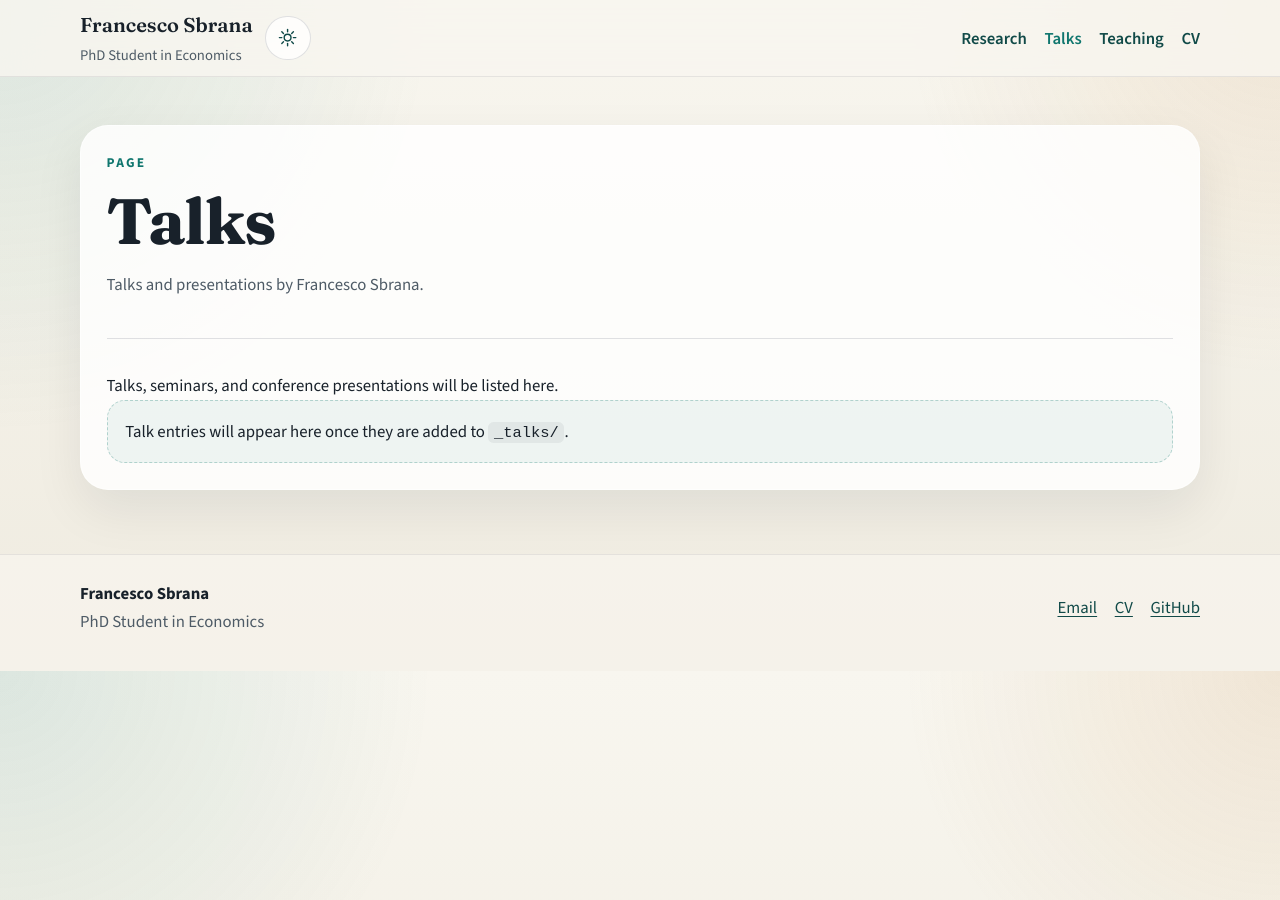
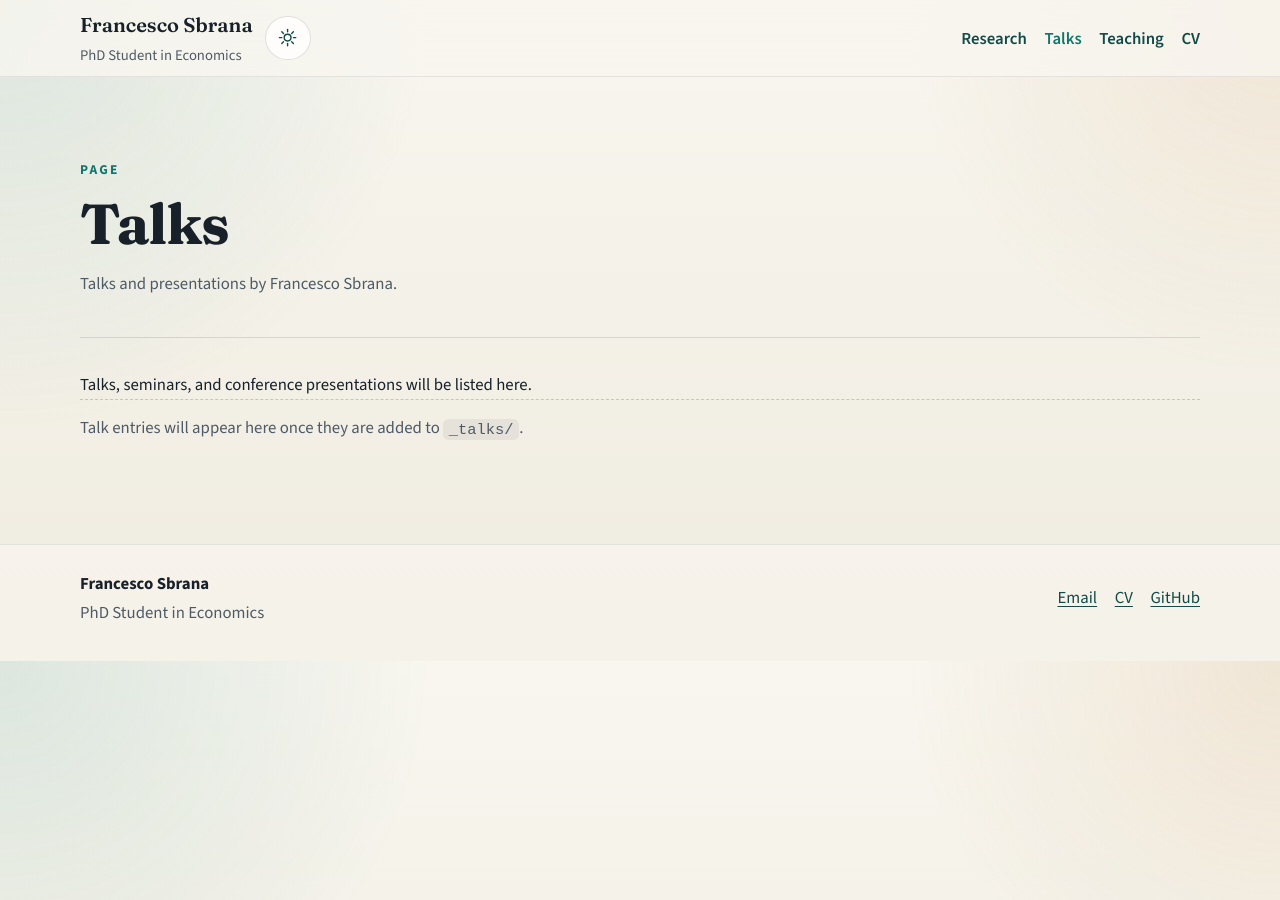
Before and after one commit to FraSbra/FraSbra.github.io, a Jekyll site: the page built from _pages/talks.html, in a window 1280 px wide. Built offline with Jekyll 4.4.1, drawn with Linux system fonts in a browser that asks for light colours.

Commit message:
restyling

```diff
--- a/assets/css/main.scss
+++ b/assets/css/main.scss
@@ -17,6 +17,7 @@
   --surface-footer: rgba(248, 246, 239, 0.72);
   --surface-menu: rgba(255, 253, 250, 0.96);
   --surface-highlight: rgba(15, 118, 110, 0.06);
+  --surface-tag: rgba(15, 118, 110, 0.08);
   --line: rgba(15, 23, 42, 0.12);
   --line-strong: rgba(15, 23, 42, 0.08);
   --line-soft: rgba(255, 255, 255, 0.55);
@@ -30,9 +31,12 @@
   --code-inline-bg: rgba(17, 24, 39, 0.06);
   --code-block-bg: #18212a;
   --code-block-text: #edf2f7;
-  --shadow: 0 20px 50px rgba(17, 24, 39, 0.08);
-  --radius-lg: 28px;
-  --radius-md: 18px;
+  /* Card depth is centralized so future edits can adjust visual weight in one place. */
+  --shadow-hero: 0 22px 54px rgba(17, 24, 39, 0.09);
+  --shadow: 0 14px 34px rgba(17, 24, 39, 0.06);
+  --shadow-soft: 0 8px 22px rgba(17, 24, 39, 0.035);
+  --radius-lg: 24px;
+  --radius-md: 16px;
   --radius-sm: 12px;
   --content-width: min(1120px, calc(100vw - 2rem));
   --body-font: "Source Sans 3", Georgia, serif;
@@ -53,6 +57,7 @@ html[data-theme="dark"] {
   --surface-footer: rgba(13, 18, 24, 0.78);
   --surface-menu: rgba(18, 25, 32, 0.96);
   --surface-highlight: rgba(15, 118, 110, 0.12);
+  --surface-tag: rgba(87, 195, 187, 0.12);
   --line: rgba(148, 163, 184, 0.24);
   --line-strong: rgba(148, 163, 184, 0.18);
   --line-soft: rgba(148, 163, 184, 0.18);
@@ -66,7 +71,9 @@ html[data-theme="dark"] {
   --code-inline-bg: rgba(226, 232, 240, 0.1);
   --code-block-bg: #0a1015;
   --code-block-text: #f1f5f9;
-  --shadow: 0 22px 54px rgba(0, 0, 0, 0.28);
+  --shadow-hero: 0 22px 56px rgba(0, 0, 0, 0.34);
+  --shadow: 0 16px 38px rgba(0, 0, 0, 0.22);
+  --shadow-soft: 0 8px 24px rgba(0, 0, 0, 0.16);
 }
 
 *,
@@ -123,7 +130,7 @@ h4 {
 }
 
 h1 {
-  font-size: clamp(2.2rem, 5vw, 4rem);
+  font-size: clamp(2.05rem, 4.4vw, 3.65rem);
 }
 
 h2 {
@@ -326,7 +333,7 @@ html[data-theme="dark"] .theme-toggle__icon--moon {
 }
 
 .site-main {
-  padding: 2rem 0 4rem;
+  padding: 2.8rem 0 4.5rem;
 }
 
 .button-row {
@@ -341,6 +348,7 @@ html[data-theme="dark"] .theme-toggle__icon--moon {
   align-items: center;
   justify-content: center;
   min-height: 2.8rem;
+  min-width: 7.25rem;
   padding: 0.7rem 1.1rem;
   color: var(--brand-deep);
   font-weight: 700;
@@ -357,28 +365,29 @@ html[data-theme="dark"] .theme-toggle__icon--moon {
 }
 
 .home-hero {
-  padding: 1rem 0 0.5rem;
+  padding: 1.25rem 0 0.75rem;
 }
 
 .home-hero__inner {
   display: grid;
-  grid-template-columns: minmax(0, 1.25fr) minmax(280px, 0.75fr);
-  gap: 1.5rem;
+  grid-template-columns: minmax(240px, 0.65fr) minmax(0, 1.35fr);
+  gap: clamp(1.25rem, 2.5vw, 2rem);
+  align-items: start;
   width: var(--content-width);
   margin: 0 auto;
 }
 
-.home-hero__content,
-.home-hero__aside,
-.info-card {
-  border-radius: var(--radius-lg);
+.home-hero__content {
+  order: 2;
+  padding: clamp(0.4rem, 1vw, 0.9rem) 0;
 }
 
-.home-hero__content {
-  padding: clamp(1.6rem, 3vw, 3rem);
-  background: var(--surface-hero);
-  border: 1px solid var(--line-soft);
-  box-shadow: var(--shadow);
+.home-hero__content,
+.content-card,
+.profile-panel,
+.record-card,
+.info-card {
+  min-width: 0;
 }
 
 .home-hero__eyebrow,
@@ -405,37 +414,54 @@ html[data-theme="dark"] .theme-toggle__icon--moon {
 }
 
 .home-hero__aside {
+  order: 1;
   display: grid;
-  gap: 1rem;
+  gap: 0.85rem;
   align-content: start;
+  justify-items: center;
 }
 
 .home-hero__portrait {
   width: 100%;
-  aspect-ratio: 1 / 1;
+  max-width: 360px;
+  aspect-ratio: 4 / 3;
   object-fit: cover;
+  object-position: center 42%;
   border-radius: var(--radius-lg);
   box-shadow: var(--shadow);
 }
 
 .info-card {
-  padding: 1.25rem 1.35rem;
-  background: var(--surface-card);
-  border: 1px solid var(--line-soft);
-  box-shadow: var(--shadow);
+  width: 100%;
+  max-width: 360px;
+  padding: 0.25rem 0 0;
 }
 
 .info-card__list {
+  display: flex;
+  flex-wrap: wrap;
+  gap: 0.5rem;
   margin: 0;
-  padding-left: 1rem;
+  padding: 0;
+  list-style: none;
+}
+
+.info-card__list li {
+  padding: 0.32rem 0.65rem;
+  color: var(--brand-deep);
+  font-size: 0.95rem;
+  line-height: 1.3;
+  background: var(--surface-tag);
+  border: 0;
+  border-radius: 999px;
 }
 
 .page-shell {
-  padding-top: 1rem;
+  padding-top: 1.35rem;
 }
 
 .page-shell--compact {
-  padding-top: 0.5rem;
+  padding-top: 0.75rem;
 }
 
 .page-shell__inner {
@@ -450,22 +476,23 @@ html[data-theme="dark"] .theme-toggle__icon--moon {
 
 .profile-panel,
 .content-card {
-  background: var(--panel-bg);
-  border: 1px solid var(--line-soft);
-  border-radius: var(--radius-lg);
-  box-shadow: var(--shadow);
+  background: transparent;
+  border: 0;
+  border-radius: 0;
+  box-shadow: none;
 }
 
 .profile-panel {
   position: sticky;
   top: 6.4rem;
-  overflow: hidden;
 }
 
 .profile-panel__image {
   aspect-ratio: 1 / 1;
   width: 100%;
   object-fit: cover;
+  border-radius: var(--radius-md);
+  box-shadow: var(--shadow);
 }
 
 .profile-panel__body {
@@ -511,7 +538,7 @@ html[data-theme="dark"] .theme-toggle__icon--moon {
 
 .content-card {
   min-width: 0;
-  padding: clamp(1.35rem, 2vw, 2.5rem);
+  padding: clamp(0.4rem, 1.5vw, 1rem) 0;
 }
 
 .page-header {
@@ -535,10 +562,12 @@ html[data-theme="dark"] .theme-toggle__icon--moon {
 }
 
 .record-card {
-  padding: 1.2rem 1.3rem;
-  background: var(--surface-card);
-  border: 1px solid var(--line-strong);
-  border-radius: var(--radius-md);
+  padding: 1rem 0 1.15rem;
+  background: transparent;
+  border: 0;
+  border-top: 1px solid var(--line);
+  border-radius: 0;
+  box-shadow: none;
 }
 
 .record-card__eyebrow {
@@ -577,10 +606,12 @@ html[data-theme="dark"] .theme-toggle__icon--moon {
 }
 
 .empty-state {
-  padding: 1rem 1.1rem;
-  background: var(--surface-highlight);
-  border: 1px dashed var(--border-dashed);
-  border-radius: var(--radius-md);
+  padding: 0.85rem 0;
+  color: var(--text-soft);
+  background: transparent;
+  border: 0;
+  border-top: 1px dashed var(--border-dashed);
+  border-radius: 0;
 }
 
 .prose > :last-child {
@@ -657,16 +688,53 @@ html[data-theme="dark"] .theme-toggle__icon--moon {
   .profile-panel {
     position: static;
   }
+
+  .home-hero__portrait,
+  .info-card {
+    max-width: none;
+  }
 }
 
 @media (max-width: 760px) {
   .site-header__inner,
-  .site-footer__inner {
-    width: min(1120px, calc(100vw - 1.25rem));
+  .site-footer__inner,
+  .home-hero__inner,
+  .page-shell__inner {
+    width: min(1120px, calc(100vw - 2rem));
   }
 
   .home-hero {
-    padding-top: 0.25rem;
+    padding-top: 0.75rem;
+  }
+
+  .site-main {
+    padding-top: 1.35rem;
+  }
+
+  .home-hero__content {
+    padding: 0;
+  }
+
+  .home-hero__content h1 {
+    font-size: clamp(2rem, 10vw, 2.55rem);
+    max-width: 8.5ch;
+    overflow-wrap: break-word;
+  }
+
+  .home-hero__portrait {
+    max-height: 340px;
+  }
+
+  .button {
+    min-width: 6.35rem;
+    padding-right: 0.8rem;
+    padding-left: 0.8rem;
+    font-size: 0.98rem;
+  }
+
+  .button-row {
+    display: flex;
+    gap: 0.55rem;
   }
 
   .site-nav-toggle {
```
